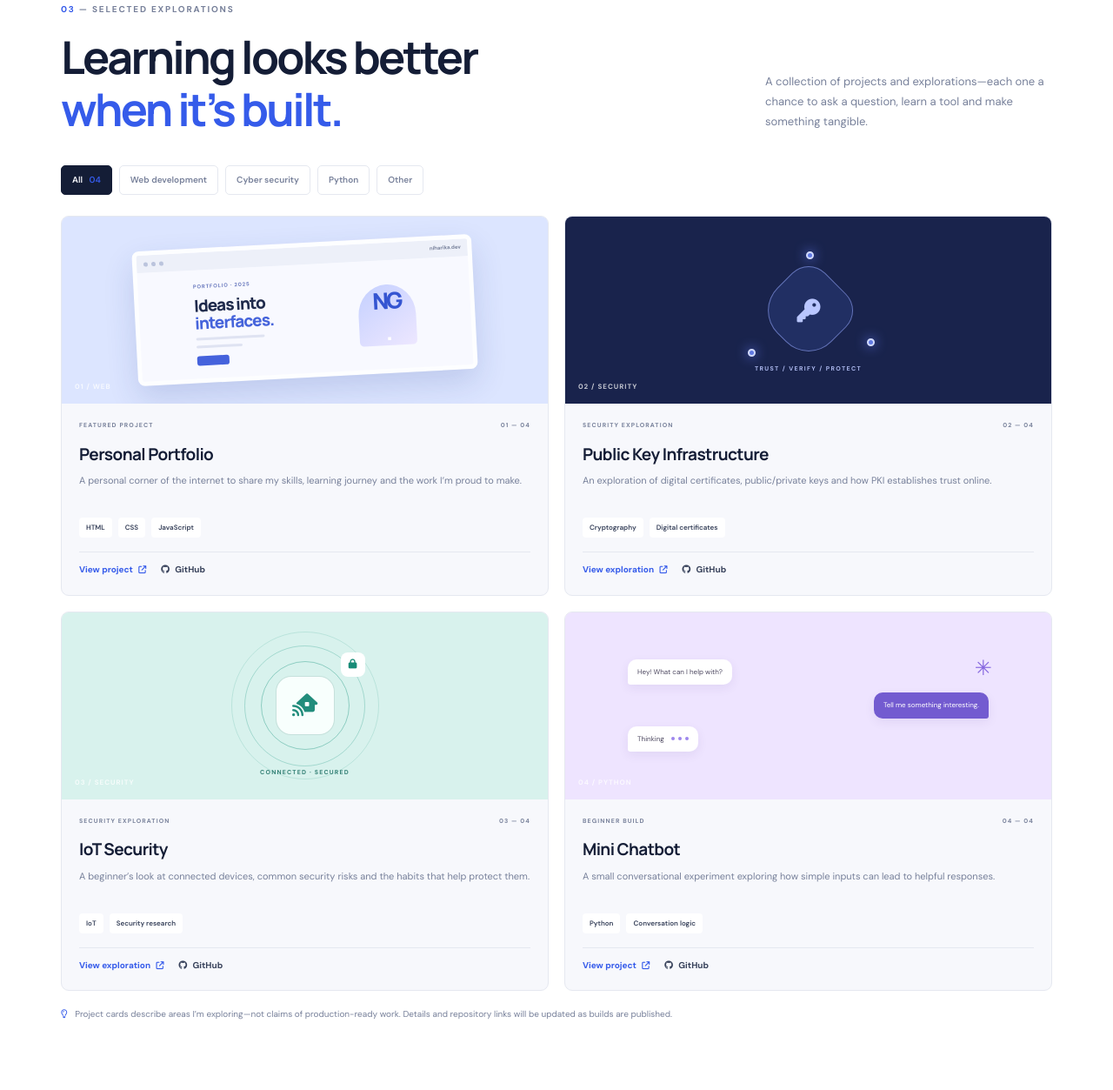
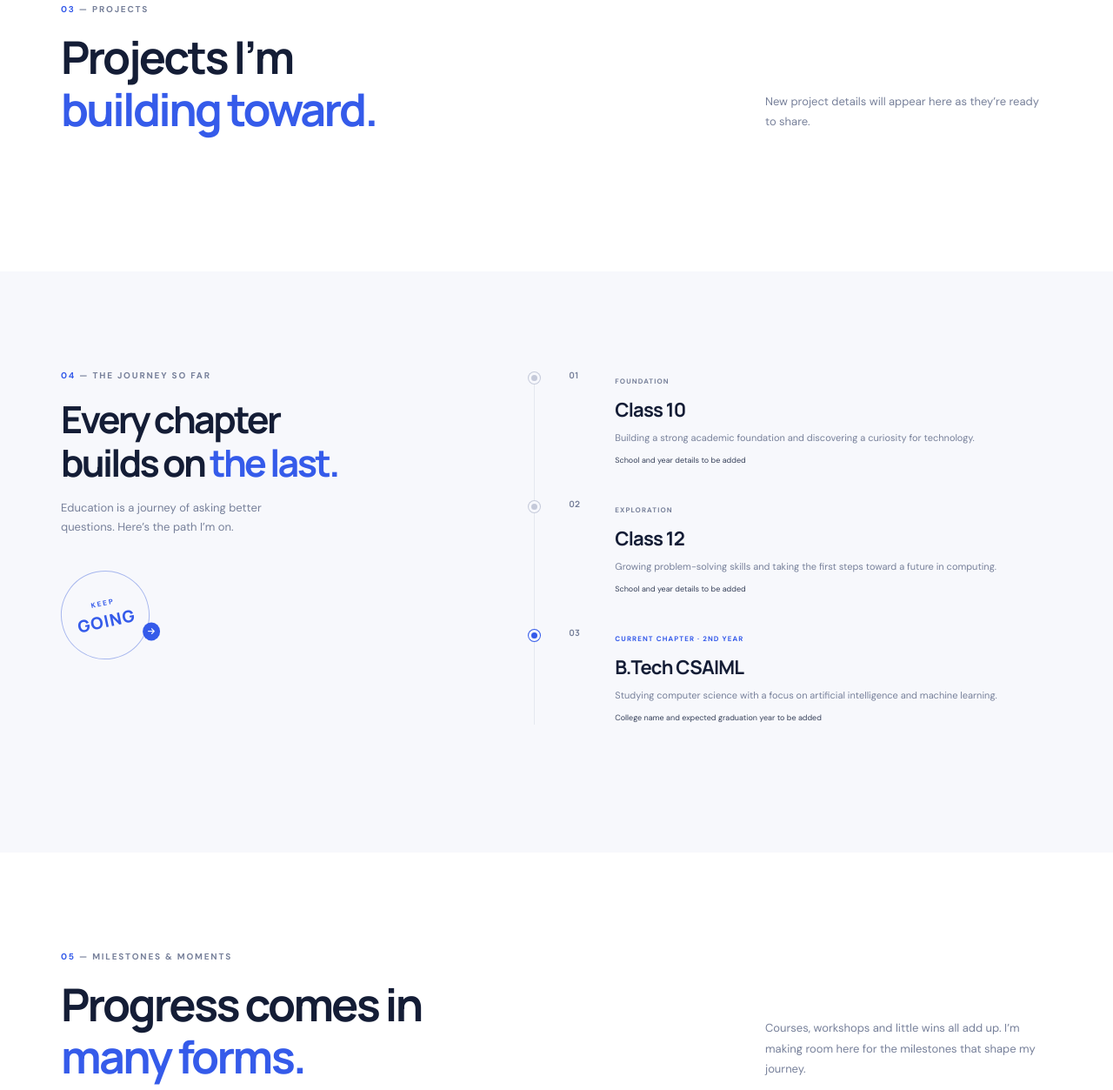
Before and after one commit to missniharika2006-ops/portfolio-website, a plain HTML site: page index.html in a window 1280 px wide. Shown: the part 2761-4014 px from the top of the page at 87% size. Drawn offline with Linux system fonts and the light colour scheme.

Commit message:
Remove project cards

```diff
--- a/index.html
+++ b/index.html
@@ -105,29 +105,7 @@
 
     <section class="section-pad projects-section" id="projects">
       <div class="container">
-        <div class="section-heading reveal"><div><p class="eyebrow"><span>03</span> — SELECTED EXPLORATIONS</p><h2>Learning looks better<br><em>when it’s built.</em></h2></div><p class="heading-note">A collection of projects and explorations—each one a chance to ask a question, learn a tool and make something tangible.</p></div>
-        <div class="filter-bar reveal" role="group" aria-label="Filter projects">
-          <button class="filter-button active" data-filter="all">All <span>04</span></button><button class="filter-button" data-filter="web">Web development</button><button class="filter-button" data-filter="security">Cyber security</button><button class="filter-button" data-filter="python">Python</button><button class="filter-button" data-filter="other">Other</button>
-        </div>
-        <div class="project-grid">
-          <article class="project-card project-featured reveal" data-category="web">
-            <div class="project-art art-portfolio"><div class="art-browser"><div class="browser-bar"><span></span><span></span><span></span><b>niharika.dev</b></div><div class="browser-content"><div class="browser-lines"><small>PORTFOLIO · 2025</small><strong>Ideas into<br><em>interfaces.</em></strong><span></span><span></span><i></i></div><div class="browser-abstract">NG<span>.</span></div></div></div><span class="art-label">01 / WEB</span></div>
-            <div class="project-info"><div class="project-meta"><span>FEATURED PROJECT</span><span>01 — 04</span></div><h3>Personal Portfolio</h3><p>A personal corner of the internet to share my skills, learning journey and the work I’m proud to make.</p><div class="project-tech"><span>HTML</span><span>CSS</span><span>JavaScript</span></div><div class="project-actions"><a href="#home" class="project-link">View project <i class="fa-solid fa-arrow-up-right-from-square"></i></a><a href="https://github.com/" target="_blank" rel="noreferrer" class="project-github"><i class="fa-brands fa-github"></i> GitHub</a></div></div>
-          </article>
-          <article class="project-card reveal reveal-delay" data-category="security">
-            <div class="project-art art-pki"><div class="security-visual"><div class="shield-ring"><i class="fa-solid fa-key"></i></div><span class="orbit-dot dot-one"></span><span class="orbit-dot dot-two"></span><span class="orbit-dot dot-three"></span><span class="security-label">TRUST / VERIFY / PROTECT</span></div><span class="art-label">02 / SECURITY</span></div>
-            <div class="project-info"><div class="project-meta"><span>SECURITY EXPLORATION</span><span>02 — 04</span></div><h3>Public Key Infrastructure</h3><p>An exploration of digital certificates, public/private keys and how PKI establishes trust online.</p><div class="project-tech"><span>Cryptography</span><span>Digital certificates</span></div><div class="project-actions"><a href="#contact" class="project-link">View exploration <i class="fa-solid fa-arrow-up-right-from-square"></i></a><a href="https://github.com/" target="_blank" rel="noreferrer" class="project-github"><i class="fa-brands fa-github"></i> GitHub</a></div></div>
-          </article>
-          <article class="project-card reveal" data-category="security">
-            <div class="project-art art-iot"><div class="iot-visual"><div class="iot-device"><i class="fa-solid fa-house-signal"></i></div><span class="iot-wave wave-one"></span><span class="iot-wave wave-two"></span><span class="iot-wave wave-three"></span><div class="iot-lock"><i class="fa-solid fa-lock"></i></div><small>CONNECTED · SECURED</small></div><span class="art-label">03 / SECURITY</span></div>
-            <div class="project-info"><div class="project-meta"><span>SECURITY EXPLORATION</span><span>03 — 04</span></div><h3>IoT Security</h3><p>A beginner’s look at connected devices, common security risks and the habits that help protect them.</p><div class="project-tech"><span>IoT</span><span>Security research</span></div><div class="project-actions"><a href="#contact" class="project-link">View exploration <i class="fa-solid fa-arrow-up-right-from-square"></i></a><a href="https://github.com/" target="_blank" rel="noreferrer" class="project-github"><i class="fa-brands fa-github"></i> GitHub</a></div></div>
-          </article>
-          <article class="project-card reveal reveal-delay" data-category="python other">
-            <div class="project-art art-chatbot"><div class="chat-visual"><div class="chat-bubble bubble-in">Hey! What can I help with?</div><div class="chat-bubble bubble-out">Tell me something interesting.</div><div class="chat-bubble bubble-in bubble-response"><span>Thinking</span><i></i><i></i><i></i></div><span class="chat-spark">✳</span></div><span class="art-label">04 / PYTHON</span></div>
-            <div class="project-info"><div class="project-meta"><span>BEGINNER BUILD</span><span>04 — 04</span></div><h3>Mini Chatbot</h3><p>A small conversational experiment exploring how simple inputs can lead to helpful responses.</p><div class="project-tech"><span>Python</span><span>Conversation logic</span></div><div class="project-actions"><a href="#contact" class="project-link">View project <i class="fa-solid fa-arrow-up-right-from-square"></i></a><a href="https://github.com/" target="_blank" rel="noreferrer" class="project-github"><i class="fa-brands fa-github"></i> GitHub</a></div></div>
-          </article>
-        </div>
-        <p class="project-note"><i class="fa-regular fa-lightbulb"></i> Project cards describe areas I’m exploring—not claims of production-ready work. Details and repository links will be updated as builds are published.</p>
+        <div class="section-heading reveal"><div><p class="eyebrow"><span>03</span> — PROJECTS</p><h2>Projects I’m<br><em>building toward.</em></h2></div><p class="heading-note">New project details will appear here as they’re ready to share.</p></div>
       </div>
     </section>
 
```
